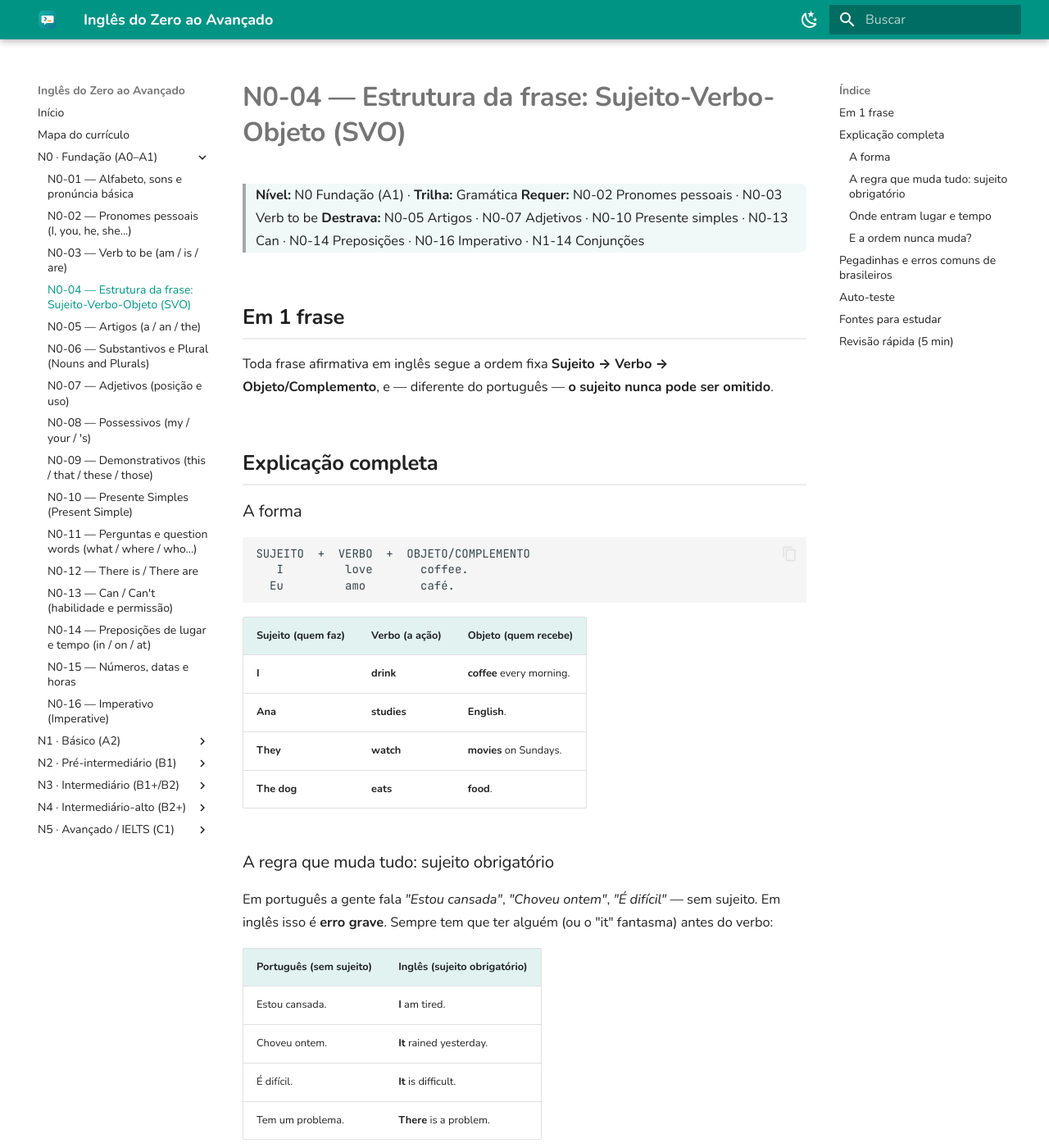
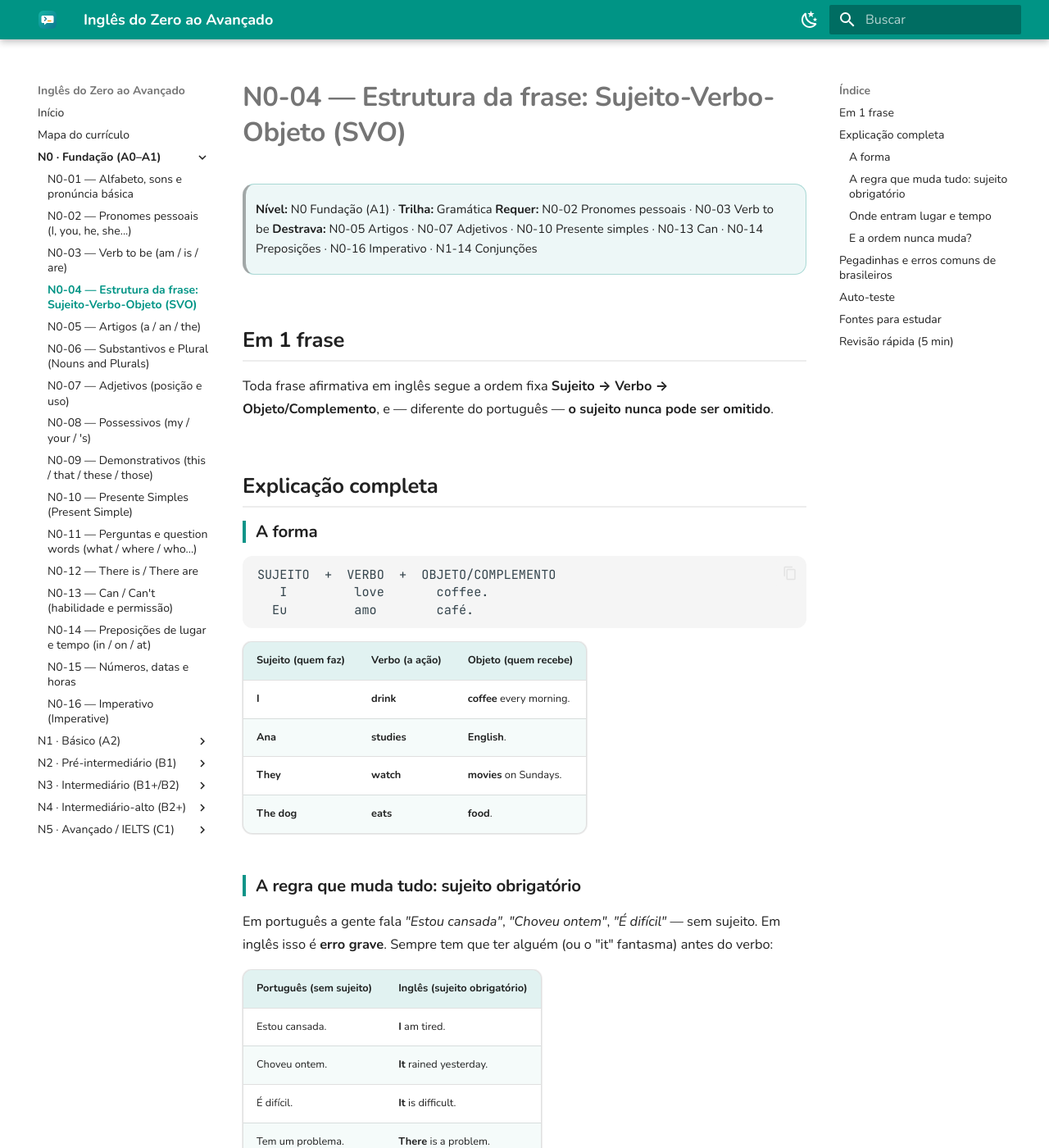
Before and after one commit to RenatoTadeuFigueiredo/ingles-rtfinfo, an MkDocs documentation site: the page built from docs/N0-04-estrutura-da-frase-svo.md, in a window 1280 px wide and 1400 px high. Shown: the whole window at 82% size. Built offline with MkDocs 1.6.1 and Material for MkDocs 9.7.7, drawn with Linux system fonts in a browser that asks for light colours; some of the changed text lies outside the part shown.

Commit message:
feat(ux): polish global das licoes via CSS
Aplica a todas as 73 paginas (sem mexer no conteudo):
- cabecalho da licao (Nivel/Requer/Destrava) como card
- auto-teste <details> vira spoiler elegante (olho -> check ao abrir)
- subsecoes ### com barra de destaque; tabelas zebra + cantos; codigo suave
- checklists e tipografia mais respiradas

```diff
--- a/docs/stylesheets/extra.css
+++ b/docs/stylesheets/extra.css
@@ -91,3 +91,78 @@
 
 /* esconde o título redundante da home */
 .md-typeset .hero + h2 { margin-top: 1rem; }
+
+/* ============================================================
+   POLISH DAS LIÇÕES (aplica a todas as páginas de conteúdo)
+   ============================================================ */
+
+/* --- Cabeçalho da lição: o blockquote logo após o H1 (Nível/Requer/Destrava) --- */
+.md-typeset h1 + blockquote {
+  border-left: none;
+  border: 1px solid color-mix(in srgb, var(--brand-teal) 30%, transparent);
+  background: color-mix(in srgb, var(--brand-teal) 7%, transparent);
+  border-radius: .7rem;
+  padding: .8rem 1.1rem;
+  font-size: .74rem;
+  line-height: 1.6;
+  color: var(--md-default-fg-color);
+}
+.md-typeset h1 + blockquote p { margin: .15rem 0; }
+
+/* --- Subseções (###) com barra de destaque --- */
+.md-typeset h3 {
+  font-weight: 800;
+  padding-left: .6rem;
+  border-left: .22rem solid var(--brand-teal);
+  line-height: 1.3;
+}
+
+/* --- Auto-teste: <details> como "spoiler" elegante --- */
+.md-typeset details {
+  border: 1px solid var(--md-default-fg-color--lightest);
+  border-radius: .7rem;
+  overflow: hidden;
+  box-shadow: none;
+}
+.md-typeset details > summary {
+  cursor: pointer;
+  font-weight: 800;
+  padding: .7rem 1rem;
+  background: color-mix(in srgb, var(--brand-amber) 14%, transparent);
+  list-style: none;
+  transition: background .15s;
+}
+.md-typeset details > summary:hover { background: color-mix(in srgb, var(--brand-amber) 24%, transparent); }
+.md-typeset details > summary::-webkit-details-marker { display: none; }
+.md-typeset details > summary::before {
+  content: "👁️ ";
+  margin-right: .2rem;
+}
+.md-typeset details[open] > summary::before { content: "✅ "; }
+.md-typeset details[open] > summary {
+  background: color-mix(in srgb, var(--brand-teal) 12%, transparent);
+  border-bottom: 1px solid var(--md-default-fg-color--lightest);
+}
+.md-typeset details > *:not(summary) { padding-left: 1rem; padding-right: 1rem; }
+
+/* --- Blocos de código (as "fórmulas") mais suaves --- */
+.md-typeset pre > code {
+  border-radius: .6rem;
+  font-size: .76rem;
+}
+
+/* --- Tabelas: zebra + cantos arredondados --- */
+.md-typeset table:not([class]) {
+  border-radius: .6rem;
+  overflow: hidden;
+  box-shadow: 0 0 0 1px var(--md-default-fg-color--lightest);
+}
+.md-typeset table:not([class]) tr:nth-child(even) {
+  background: color-mix(in srgb, var(--brand-teal) 4%, transparent);
+}
+
+/* --- Checklists (Revisão rápida) mais respiradas --- */
+.md-typeset .task-list-item { margin: .25rem 0; }
+
+/* --- Navegação lateral: nível atual com leve destaque --- */
+.md-nav__item--active > .md-nav__link { font-weight: 800; }
```
